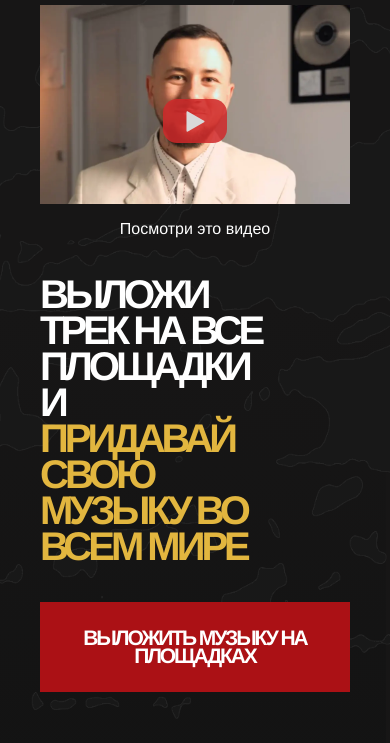
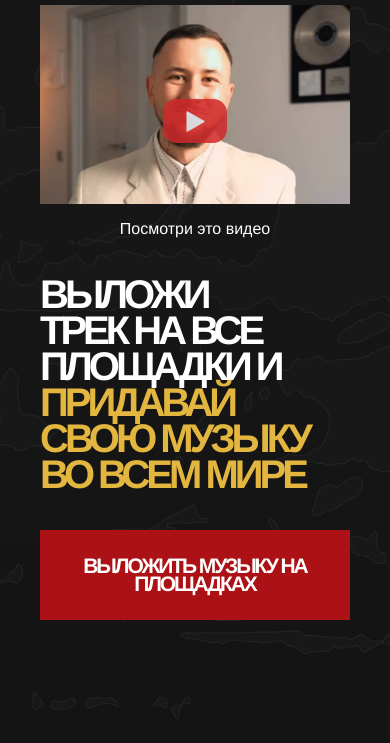
Before and after one commit to anyera-one/vauvision.new, a plain HTML site: page index.html in a window 390 px wide. Shown: the part 97-840 px from the top of the page. Drawn offline with Linux system fonts and the light colour scheme.

Commit message:
Update style.css

```diff
--- a/css/style.css
+++ b/css/style.css
@@ -3584,6 +3584,9 @@ a.footer__tel {
 
 /* start 430px */
 @media (max-width: 430px) {
+  .hero__head {
+    padding-right: 0;
+  }
   .pause {
     width: 64px;
     height: 44px;
```
